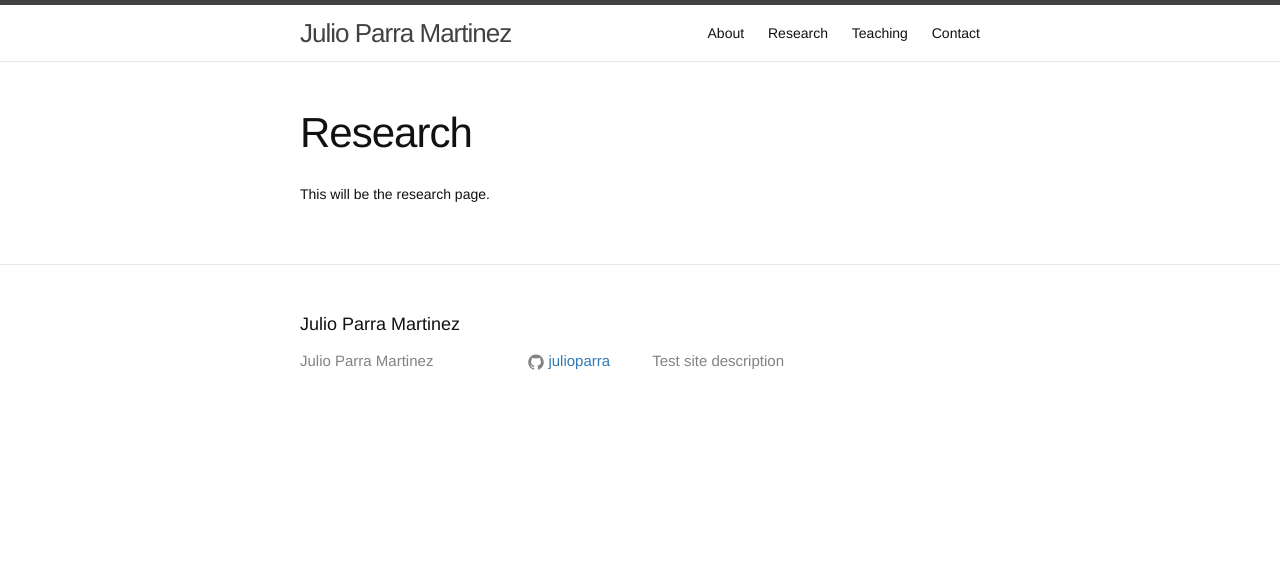
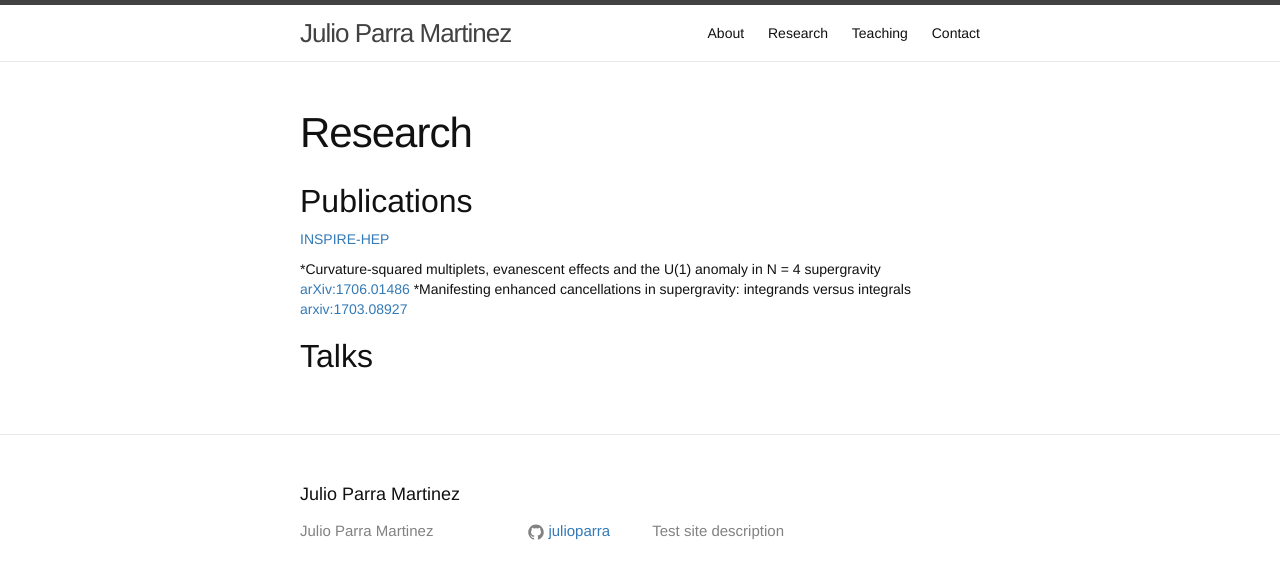
Before and after one commit to julioparra/julioparra.github.io, a Jekyll site: the page built from research.md, in a window 1280 px wide. Shown: the top 579 px of the page. Built offline with Jekyll 4.4.1, drawn with Linux system fonts in a browser that asks for light colours; nearby versions of some CDN libraries; a style sheet for code colours, icons or effects is not loaded.

Commit message:
First two papers added

```diff
--- a/research.md
+++ b/research.md
@@ -5,4 +5,10 @@ permalink: /research/
 order: 2
 ---
 
-This will be the research page.
+## Publications
+[INSPIRE-HEP](http://inspirehep.net/author/profile/J.Parra.Martinez.1)
+
+*Curvature-squared multiplets, evanescent effects and the U(1) anomaly in N = 4 supergravity [arXiv:1706.01486](https://arxiv.org/abs/1706.01486)
+*Manifesting enhanced cancellations in supergravity: integrands versus integrals [arxiv:1703.08927](https://arxiv.org/abs/1703.08927)
+
+## Talks
```
Also changed, not shown: contact.md (+21 -30 lines).
